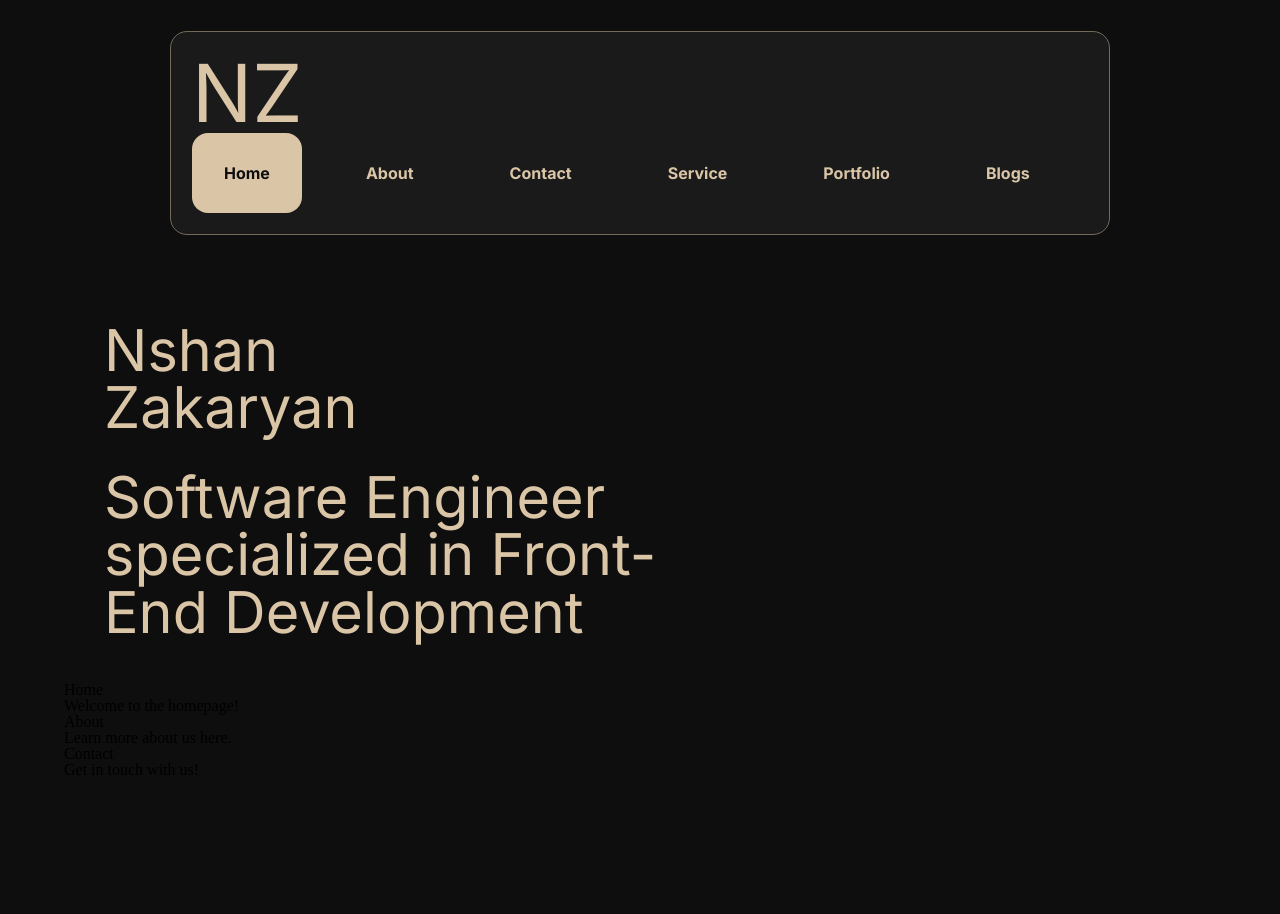
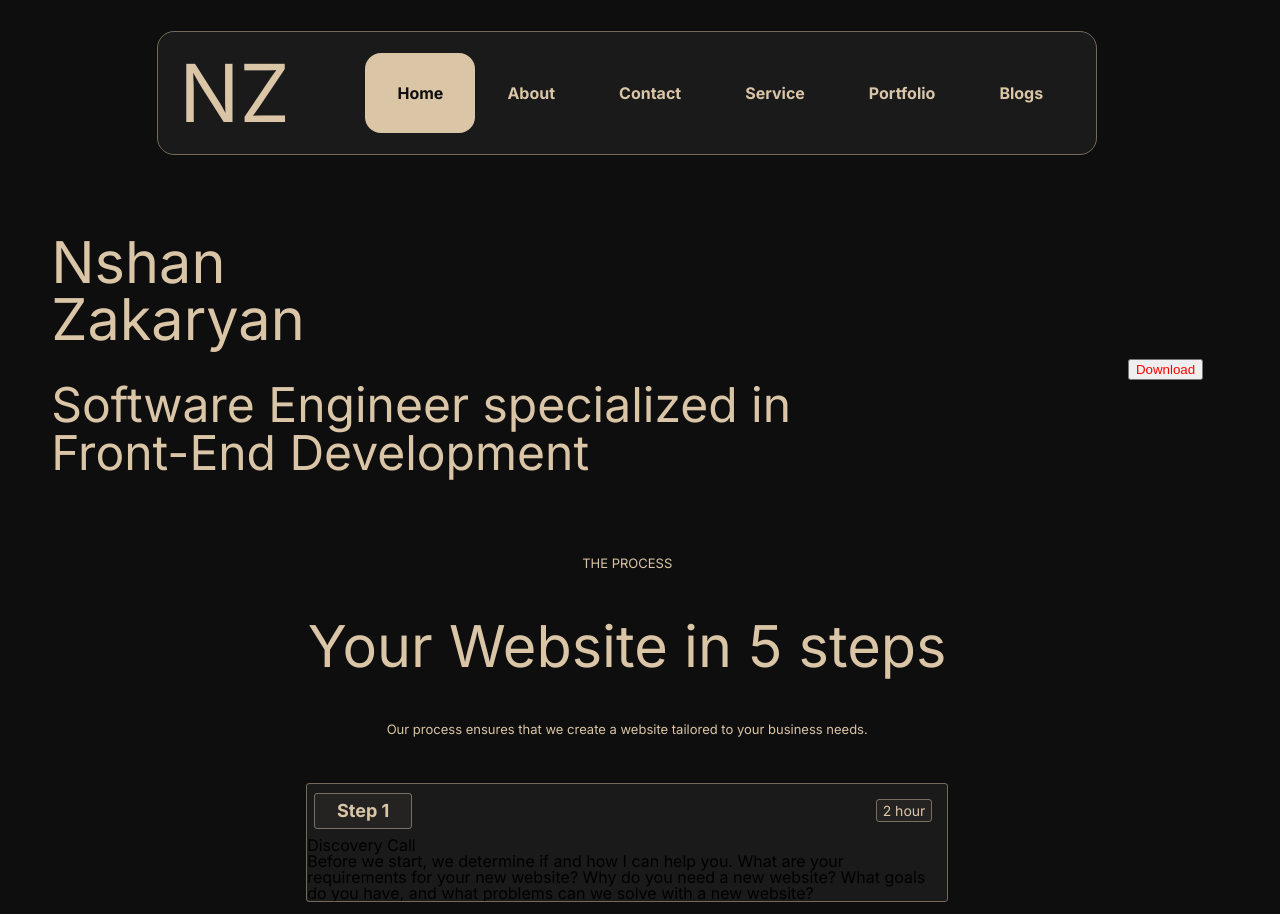
Before and after one commit to Nishan9925/Portfolio, a React (Vite) app: page / in a window 1280 px wide. Shown: the top 914 px of the page. Before the commit the page ends 800 px from the top, so only its background shows below. Built offline with nearby package versions, Linux system fonts and the light colour scheme.

Commit message:
Modified and improved the website header and home page appearance

```diff
--- /dev/null
+++ b/src/UI/CardStyle/card.styles.jsx
@@ -0,0 +1,44 @@
+import styled from "styled-components";
+
+export const CardWrapper = styled.div`
+  display: flex;
+  flex-flow: column wrap;
+  justify-content: center;
+  background-color: var(--bgc-secondary);
+  outline: 0.0625rem solid var(--bgc-muted);
+  width: 50vw;
+  border-radius: 0.125rem;
+  font-family: var(--main-font-family);
+`;
+
+export const CardBoxInfoWrapper = styled.div`
+  display: flex;
+  flex-flow: row wrap;
+  justify-content: space-between;
+  align-items: center;
+`;
+
+export const CardBoxInfo = styled.p`
+  background-color: rgba(218, 197, 167, 0.05);
+  text-align: center;
+  padding: 0.5rem;
+  width: 5rem;
+  outline: 0.0625rem solid var(--bgc-muted);
+  margin: 0.5rem;
+  border-radius: 0.125rem;
+  color: var(--text-color-default);
+  font-weight: 900;
+  font-size: var(--medium);
+`;
+
+export const CardBoxDuration = styled(CardBoxInfo)`
+  font-weight: 400;
+  width: 3rem;
+  font-size: var(--small);
+  padding: 0.2rem;
+  margin: 1rem;
+`;
+
+export const CardBoxTextsWrapper = styled.h3`
+
+`;
--- a/src/assets/styles/header/header.styles.jsx
+++ b/src/assets/styles/header/header.styles.jsx
@@ -4,7 +4,7 @@ export const HeaderTag = styled.header`
   display: flex;
   flex-flow: row wrap;
   justify-content: space-between;
-  align-items: center;
+  /* align-items: center; */
   width: 70vw;
   padding: 1.3rem;
   background-color: var(--bgc-secondary);
--- a/src/assets/styles/home/home.styles.jsx
+++ b/src/assets/styles/home/home.styles.jsx
@@ -3,14 +3,21 @@ import styled from "styled-components";
 export const HomeWrapper = styled.section`
   display: flex;
   flex-flow: column wrap;
-  width: 90vw;
-  padding-top: 3rem;
+  /* width: 100vw; */
+  margin-top: 10vh;
+  align-items: center;
+  justify-content: center;
+  /* background-color: red; */
 `;
+
 export const HomeTexts = styled.div`
   display: flex;
   flex-flow: row wrap;
   justify-content: space-between;
-  padding: 5vh;
+  width: 90vw;
+  gap: 3rem;
+  align-items: center;
+  /* padding: 5vh; */
 `;
 
 export const HomeTextsLeft = styled.div`
@@ -27,17 +34,51 @@ export const HomeTitle = styled.h2`
   width: 30vw;
 `;
 
-export const HomeProfession = styled.h2`
+export const HomeProfession = styled.p`
   color: var(--text-color-default);
-  font-size: 3.6rem;
-  width: 50vw;
+  font-size: 3rem;
+  width: 60vw;
   font-family: var(--main-font-family);
 `;
 
-// export const HomeTextsRight = styled.div`
-//   color: var(--text-color-default);
-// `;
+export const HomeTextsRight = styled.div`
+  color: var(--text-color-default);
+  font-size: 3.6rem;
+`;
+
+export const HomeTextsRightBtn = styled.button`
+  color: red;
+`;
 
 export const HomeCards = styled.div`
+  /* background-color: aqua; */
+  margin-top: 5rem;
+  font-family: var(--main-font-family);
+  display: flex;
+  flex-flow: column wrap;
+  width: 90vw;
+  align-items: center;
+  gap: 3rem;
+`;
 
+export const HomeCardTitle = styled.p`
+  color: var(--text-color-default);
+  font-size: 3.6rem;
+  text-align: center;
+  gap: 3rem;
+  display: flex;
+  flex-flow: column wrap;
 `;
+
+export const HomeCardSubTitle = styled(HomeCardTitle)`
+  font-size: var(--meta);
+`;
+
+export const HomeCardContent = styled.div`
+  display: flex;
+  flex-flow: row wrap;
+  justify-content: center;
+  column-gap: 3rem;
+  align-items: center;
+  row-gap: 1rem;
+`;
--- a/src/assets/styles/mainLayout/mainLayout.styles.jsx
+++ b/src/assets/styles/mainLayout/mainLayout.styles.jsx
@@ -3,8 +3,7 @@ import styled from "styled-components";
 export const MainLayoutWrapper = styled.div`
     display: flex;
     flex-flow: column nowrap;
+    width: 98vw;
+    justify-content: center;
     align-items: center;
-    width: 100%;
-    justify-content: center;
-
 `
--- a/src/assets/styles/navbar/navbarroute.styles.jsx
+++ b/src/assets/styles/navbar/navbarroute.styles.jsx
@@ -4,8 +4,8 @@ import styled from "styled-components";
 export const NavbarRoute = styled.nav`
     display: flex;
     flex-flow: row wrap;
-    justify-content: center;
+    justify-content: space-between;
     align-items: center;
-    column-gap: 2rem;
+    /* column-gap: 2rem; */
     /* width: 70%; */
 `
--- a/src/components/Card.jsx
+++ /dev/null
@@ -1,10 +0,0 @@
-function Card({ title, text }) {
-  return (
-    <div className="card">
-      <h2>{title}</h2>
-      <p>{text}</p>
-    </div>
-  );
-}
-
-export default Card;
--- /dev/null
+++ b/src/components/CardUI.jsx
@@ -0,0 +1,27 @@
+import {
+  CardWrapper,
+  CardBoxInfoWrapper,
+  CardBoxInfo,
+  CardBoxDuration,
+  // CardStepWrapper,
+} from "../UI/CardStyle/Card.styles";
+
+function Card({ title, content, step, duration }) {
+  return (
+    <CardWrapper>
+      <CardBoxInfoWrapper>
+        <CardBoxInfo>
+          {step}
+        </CardBoxInfo>
+        <CardBoxDuration>
+          {duration}
+        </CardBoxDuration>
+      </CardBoxInfoWrapper>
+
+      <h2>{title}</h2>
+      <p>{content}</p>
+    </CardWrapper>
+  );
+}
+
+export default Card;
--- a/src/pages/Home.jsx
+++ b/src/pages/Home.jsx
@@ -4,25 +4,41 @@ import {
   HomeTitle,
   HomeTexts,
   HomeTextsLeft,
-  //   HomeTextsRight,
+  HomeTextsRight,
   HomeProfession,
   HomeCards,
+  HomeCardTitle,
+  HomeCardContent,
+  HomeCardSubTitle,
+  HomeTextsRightBtn,
 } from "../assets/styles/home/home.styles";
-import Card from "../components/Card";
+import Card from "../components/CardUI";
+
 
 function Home() {
-  const [ cards ] = useState([
+
+
+  const [cards] = useState([
     {
-      title: "Home",
-      text: "Welcome to the homepage!",
+      id: 1,
+      title: "Discovery Call",
+      content: "Before we start, we determine if and how I can help you. What are your requirements for your new website? Why do you need a new website? What goals do you have, and what problems can we solve with a new website?",
+      step: "Step 1",
+      duration: "2 hour",
     },
     {
+      id: 2,
       title: "About",
-      text: "Learn more about us here.",
+      content: "Learn more about us here.",
+      step: "Step 2",
+      duration: "1 week",
     },
     {
+      id: 3,
       title: "Contact",
-      text: "Get in touch with us!",
+      content: "Get in touch with us!",
+      step: "Step 3",
+      duration: "1 week",
     },
   ]);
 
@@ -35,16 +51,33 @@ function Home() {
             Software Engineer specialized in Front-End Development
           </HomeProfession>
         </HomeTextsLeft>
-        {/* <HomeTextsRight>123456</HomeTextsRight> */}
+        <HomeTextsRight>
+          <HomeTextsRightBtn >Download </HomeTextsRightBtn>
+        </HomeTextsRight>
       </HomeTexts>
       <HomeCards>
-      {cards.map((card, index) => (
-        <Card
-          key={index}
-          title={card.title}
-          text={card.text}
-        />
-      ))}
+        <HomeCardTitle>
+          <HomeCardSubTitle>
+            THE PROCESS
+          </HomeCardSubTitle>
+          Your Website in 5 steps
+          <HomeCardSubTitle>
+            Our process ensures that we create a
+            website tailored to your business needs.
+          </HomeCardSubTitle>
+        </HomeCardTitle>
+        <HomeCardContent>
+          {cards.map((card, id) => (
+            <Card
+              key={id}
+              title={card.title}
+              content={card.content}
+              step={card.step}
+              duration={card.duration}
+              summary={card.summary}
+            />
+          ))}
+        </HomeCardContent>
       </HomeCards>
     </HomeWrapper>
   );
```
Also changed, not shown: src/UI/CardStyle/card.jsx (added, +17 -0 lines), src/assets/styles/home/home.jsx (+12 -5 lines), src/UI/Card/Card.jsx (deleted), src/UI/Card/Card.styles.jsx (deleted), 1 other file (tests, documents, lock files or other folders).
